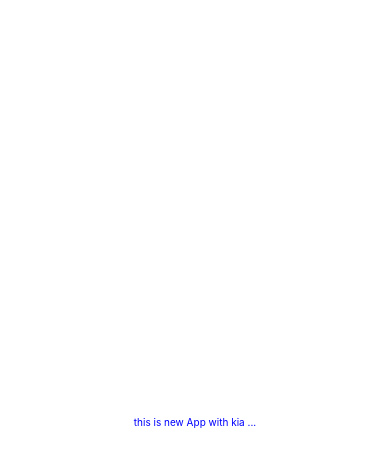
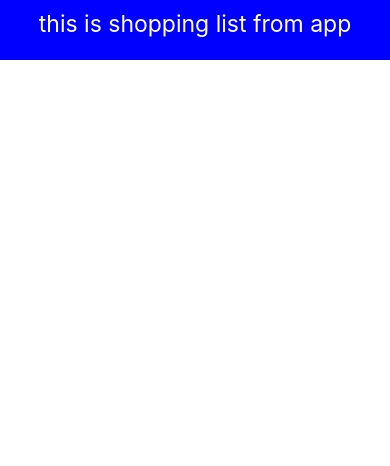
Before and after one commit to KiaShamaei/reactnativeT1, a React Native app: screen / in a window 390 px wide. Shown: the top 466 px of the page. Built offline with nearby package versions, Linux system fonts and the light colour scheme.

Commit message:
add header component and props

```diff
--- a/App.js
+++ b/App.js
@@ -7,25 +7,21 @@ import {
   Text,
   View,
 } from 'react-native';
+import Header from './components/Header';
 
 
 
 const App = ()=>{
 	return (
 		<View style={styles.container}>
-			<Text style = {styles.textNormal}>this is new App with kia ...</Text>
+			<Header title={'this is shopping list from app'}/>
 		</View>
 	)
 }
 const styles = StyleSheet.create({
 	container : {
 		flex : 1 ,
-		justifyContent : 'center' ,
-		alignItems : 'center'
-	},
-	textNormal : {
-		color : 'blue',
-		fontSize : 10
+
 	}
 })
 export default App ;
--- /dev/null
+++ b/components/Header.js
@@ -0,0 +1,33 @@
+import { View , StyleSheet, Text} from "react-native";
+
+import React from 'react';
+
+
+
+
+const Header = (props) => {
+	return (
+		<View style={styles.headers}>
+			<Text style={styles.text}>{props.title}</Text>
+
+		</View>
+	 );
+}
+Header.defaultProps = {
+	title : 'this is Shopping list ...'
+}
+const styles = StyleSheet.create({
+	headers : {
+		backgroundColor : 'blue',
+		height : 60 ,
+		color : "#fff"
+	},
+	text : {
+		fontSize : 23,
+		textAlign : 'center',
+		color : '#fff',
+		padding : 10
+	}
+})
+
+export default Header;
```
